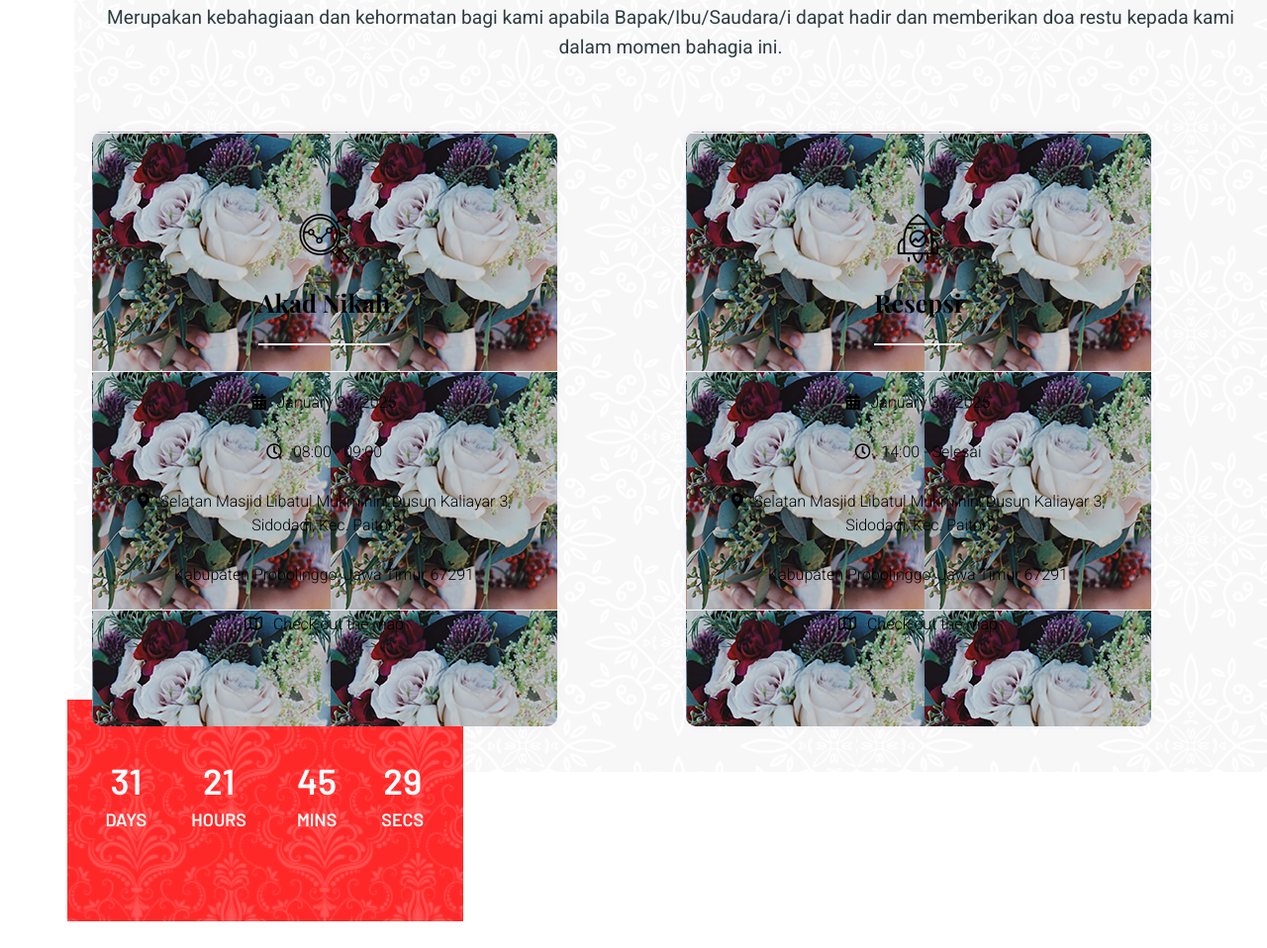
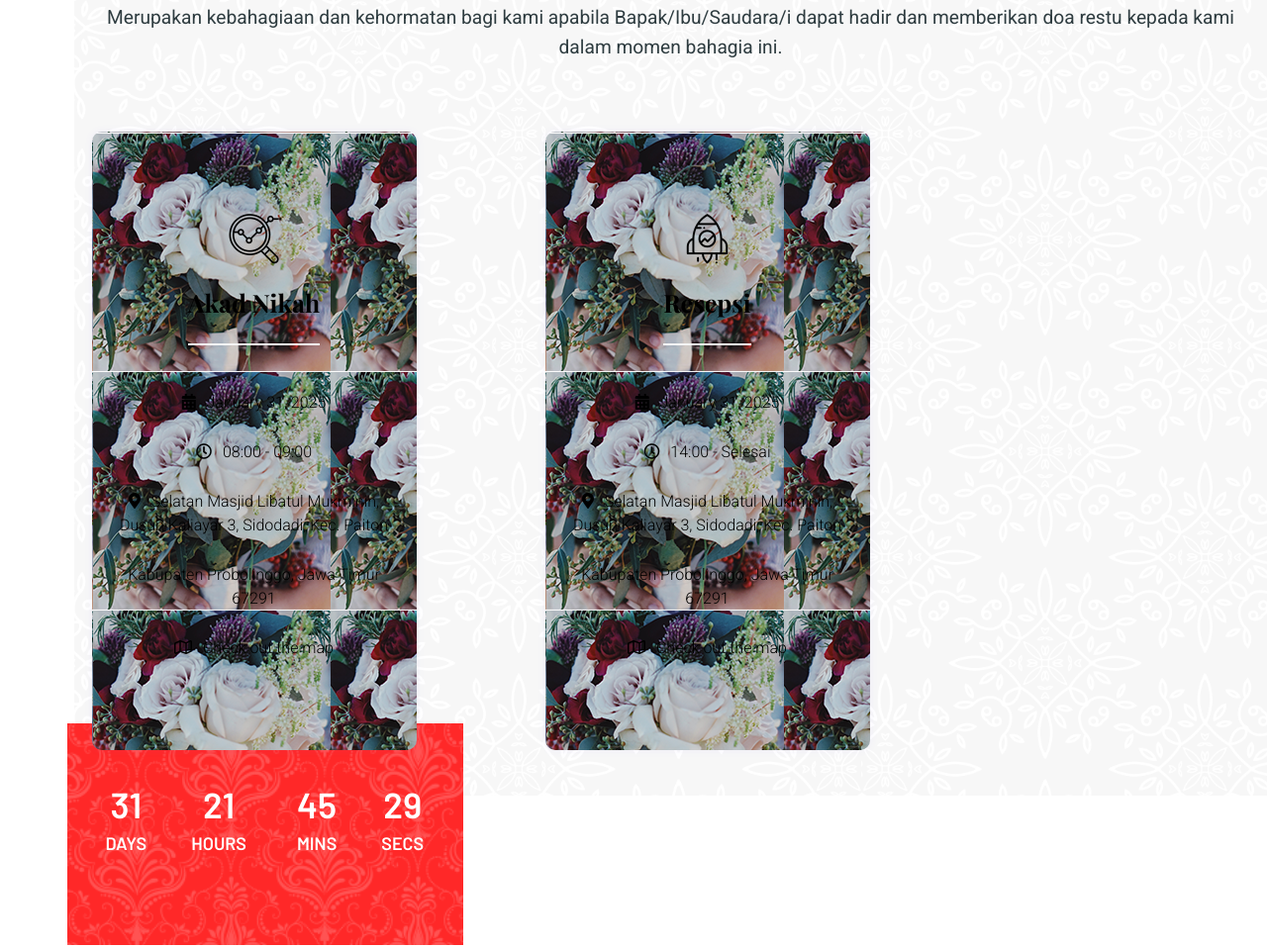
Before and after one commit to project-vio/link-undangan-pernikahan, a plain HTML site: page index.html in a window 1280 px wide. Shown: the part 2731-3689 px from the top of the page at 99% size. Drawn offline with nearby package versions, Linux system fonts and the light colour scheme; a web font is replaced by a local one.

Commit message:
Update index.html

```diff
--- a/index.html
+++ b/index.html
@@ -89,6 +89,7 @@
     align-items: center;
     border-radius: 10px;
     background-position: center;
+        width: 20.5rem;
 }
 
 .single-card h4,
```
